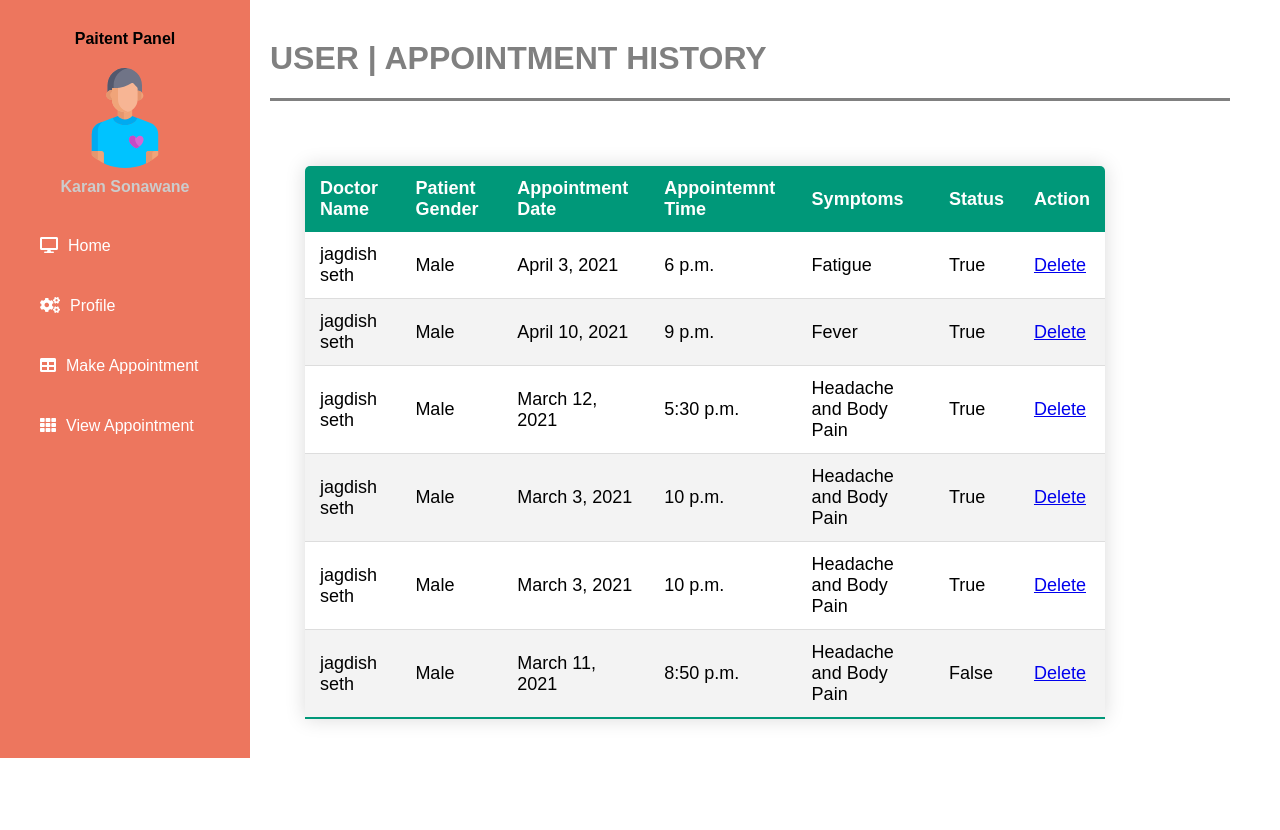
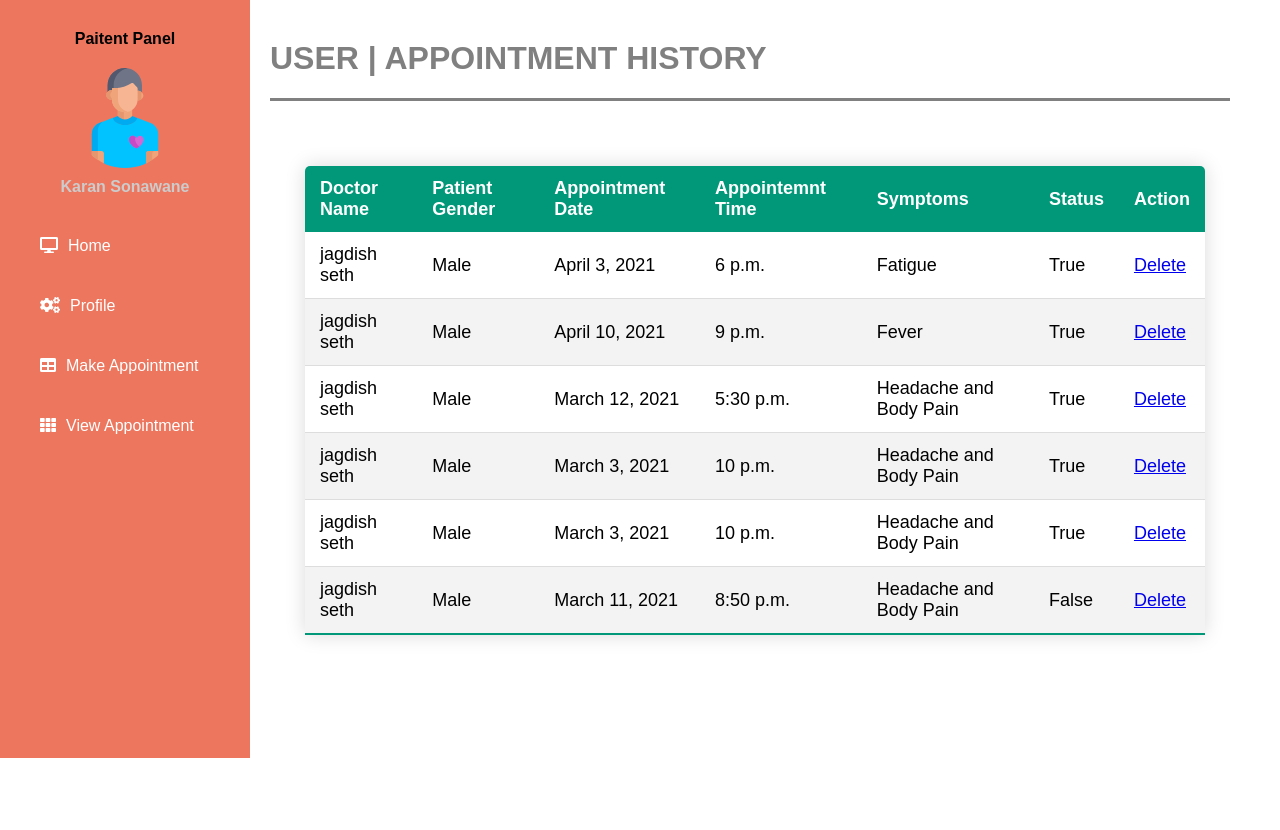
Before and after one commit to amitnileka/Multicare_project, a Django app: template Hosp/templates/patientviewappointments.html in a window 1280 px wide. Shown: the part 70-900 px from the top of the page. Run offline with Django 3.2, Linux system fonts and the light colour scheme; the template is opened without the code that fills it: values that come from a table or form of the project are taken from there, others are empty; data comes from the database, SQL or seed files in the repository; some libraries are stand-ins or nearby versions.

Commit message:
Update patientviewappointments.html

```diff
--- a/Hosp/templates/patientviewappointments.html
+++ b/Hosp/templates/patientviewappointments.html
@@ -44,8 +44,7 @@
 
   .content-table {
     border-collapse: collapse;
-    width: 800px;
-    height: 400px;
+    width: 900px;
     font-size: 0.9em;
     min-width: 400px;
     border-radius: 5px 5px 0 0;
@@ -83,6 +82,8 @@
     font-weight: bold;
     color: #009879;
   }
+
+
 
 
   </style>
```
